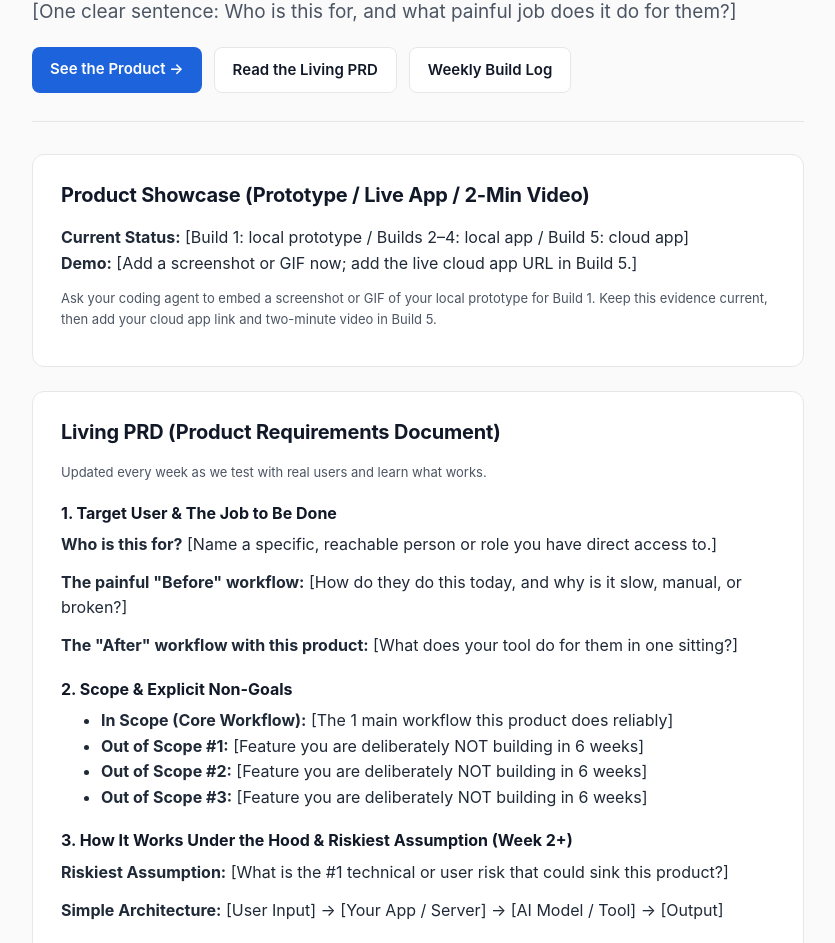
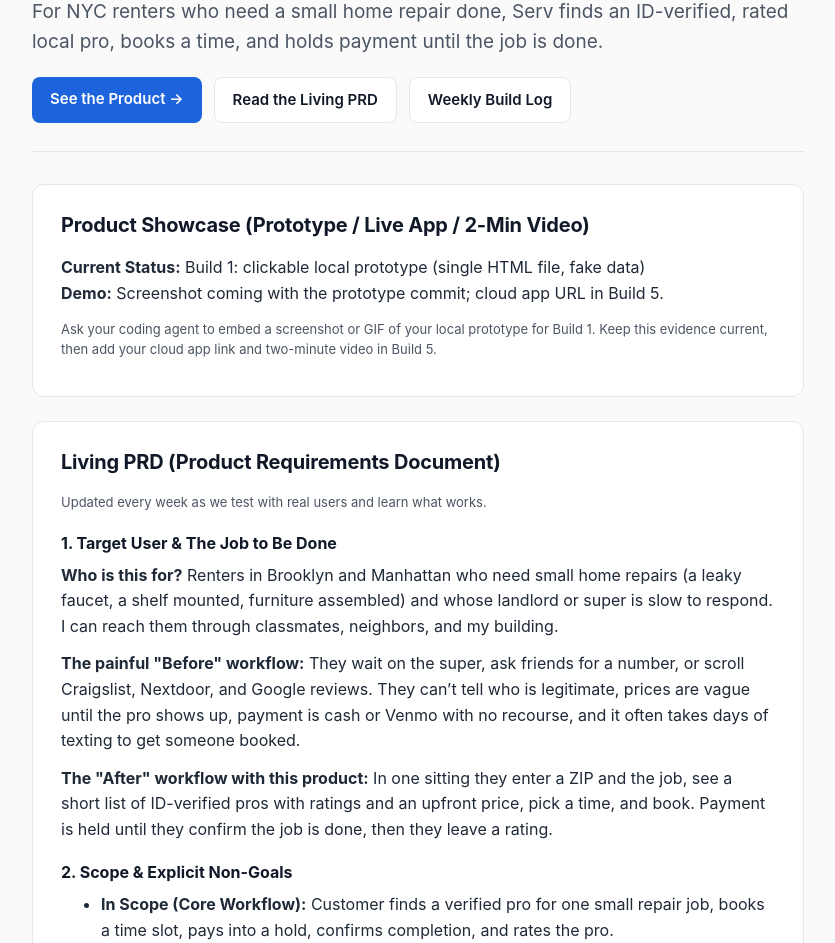
Before and after one commit to building-with-ai-f26/dmr605-Serv, a plain HTML site: page docs/index.html in a window 1280 px wide. Shown: the part 144-1087 px from the top of the page, without its empty margins (222-1057 px from the left). Drawn offline with Linux system fonts and the light colour scheme.

Commit message:
Add files via upload

```diff
--- a/docs/index.html
+++ b/docs/index.html
@@ -144,8 +144,8 @@
     <!-- HERO / PRODUCT PITCH -->
     <header>
       <span class="eyebrow">NYU Stern · Building with AI · Fall 2026</span>
-      <h1>[Your Product Name]</h1>
-      <p class="tagline">[One clear sentence: Who is this for, and what painful job does it do for them?]</p>
+      <h1>Serv</h1>
+      <p class="tagline">For NYC renters who need a small home repair done, Serv finds an ID-verified, rated local pro, books a time, and holds payment until the job is done.</p>
       <div class="cta-row">
         <a class="btn" href="#live-demo" onclick="window.posthog && posthog.capture('clicked_try_product')">See the Product →</a>
         <a class="btn btn-secondary" href="#prd">Read the Living PRD</a>
@@ -157,8 +157,8 @@
     <section id="live-demo">
       <h2>Product Showcase (Prototype / Live App / 2-Min Video)</h2>
       <p>
-        <strong>Current Status:</strong> [Build 1: local prototype / Builds 2–4: local app / Build 5: cloud app]<br />
-        <strong>Demo:</strong> [Add a screenshot or GIF now; add the live cloud app URL in Build 5.]
+        <strong>Current Status:</strong> Build 1: clickable local prototype (single HTML file, fake data)<br />
+        <strong>Demo:</strong> Screenshot coming with the prototype commit; cloud app URL in Build 5.
       </p>
       <p class="meta">
         Ask your coding agent to embed a screenshot or GIF of your local prototype for Build 1. Keep this evidence current, then add your cloud app link and two-minute video in Build 5.
@@ -171,16 +171,16 @@
       <p class="meta">Updated every week as we test with real users and learn what works.</p>
 
       <h3>1. Target User & The Job to Be Done</h3>
-      <p><strong>Who is this for?</strong> [Name a specific, reachable person or role you have direct access to.]</p>
-      <p><strong>The painful "Before" workflow:</strong> [How do they do this today, and why is it slow, manual, or broken?]</p>
-      <p><strong>The "After" workflow with this product:</strong> [What does your tool do for them in one sitting?]</p>
+      <p><strong>Who is this for?</strong> Renters in Brooklyn and Manhattan who need small home repairs (a leaky faucet, a shelf mounted, furniture assembled) and whose landlord or super is slow to respond. I can reach them through classmates, neighbors, and my building.</p>
+      <p><strong>The painful "Before" workflow:</strong> They wait on the super, ask friends for a number, or scroll Craigslist, Nextdoor, and Google reviews. They can’t tell who is legitimate, prices are vague until the pro shows up, payment is cash or Venmo with no recourse, and it often takes days of texting to get someone booked.</p>
+      <p><strong>The "After" workflow with this product:</strong> In one sitting they enter a ZIP and the job, see a short list of ID-verified pros with ratings and an upfront price, pick a time, and book. Payment is held until they confirm the job is done, then they leave a rating.</p>
 
       <h3>2. Scope & Explicit Non-Goals</h3>
       <ul>
-        <li><strong>In Scope (Core Workflow):</strong> [The 1 main workflow this product does reliably]</li>
-        <li><strong>Out of Scope #1:</strong> [Feature you are deliberately NOT building in 6 weeks]</li>
-        <li><strong>Out of Scope #2:</strong> [Feature you are deliberately NOT building in 6 weeks]</li>
-        <li><strong>Out of Scope #3:</strong> [Feature you are deliberately NOT building in 6 weeks]</li>
+        <li><strong>In Scope (Core Workflow):</strong> Customer finds a verified pro for one small repair job, books a time slot, pays into a hold, confirms completion, and rates the pro.</li>
+        <li><strong>Out of Scope #1:</strong> Native iOS/Android apps. Serv is a web app.</li>
+        <li><strong>Out of Scope #2:</strong> Real background checks and live payouts to pros. Verification and payments run in test mode only.</li>
+        <li><strong>Out of Scope #3:</strong> Anywhere outside Brooklyn and Manhattan, and large jobs (renovations, quotes, multi-day work).</li>
       </ul>
 
       <h3>3. How It Works Under the Hood & Riskiest Assumption (Week 2+)</h3>
@@ -216,9 +216,9 @@
       <div class="log-entry">
         <h3>Build 1 · Intent.md & Throwaway Prototype (Due Nov 9)</h3>
         <ul>
-          <li><strong>What shipped:</strong> [What you actually built; link your local prototype screenshot or GIF above.]</li>
+          <li><strong>What shipped:</strong> Nov 5 (break week): first prototype work with AI coding agents, done outside this repo. Nov 8: started this course repo and wrote PRD v1 (user, before/after, core workflow, non-goals). Nov 9: added a cleaned-up throwaway prototype and screenshot (in progress).</li>
           <li><strong>Things learned with AI:</strong> [What you learned from AI practice and Terminus Episodes 1 and 2.]</li>
-          <li><strong>What broke / changed in PRD:</strong> [Fill in]</li>
+          <li><strong>What broke / changed in PRD:</strong> Nothing yet; this is PRD v1. Commits in this repo start Nov 8.</li>
           <li><strong>Cost & time this week:</strong> $[0.00] · [0] hours</li>
         </ul>
       </div>
```
